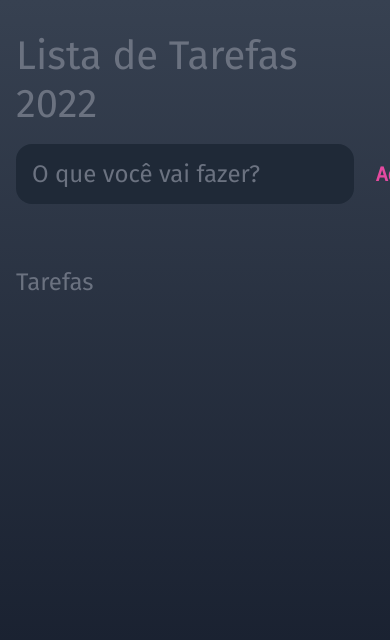
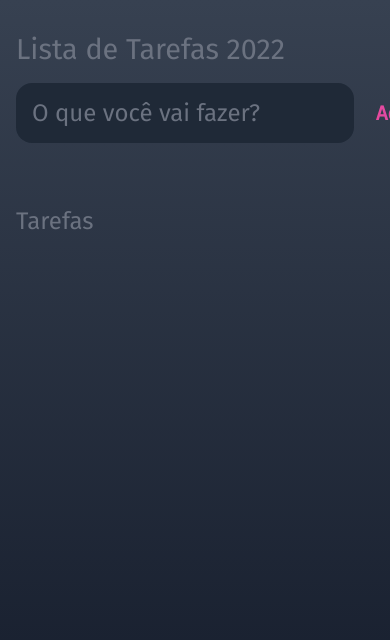
Before and after one commit to adrianoarch/todolist, a plain HTML site: page index.html in a window 390 px wide. Shown: the top 640 px of the page. Drawn offline with Linux system fonts and the light colour scheme.

Commit message:
Criação da media querie para responsividade mobile

```diff
--- a/main.css
+++ b/main.css
@@ -158,3 +158,16 @@ main {
 .task .actions .delete {
   color: crimson;
 }
+
+@media screen and (max-width: 700px) {
+    header {
+        padding: 2rem 1rem;
+        max-width: 600px;
+        width: 100%;
+        margin: 0 auto;
+      }
+
+      header h1 {
+        font-size: 1.8rem;
+
+}
```
